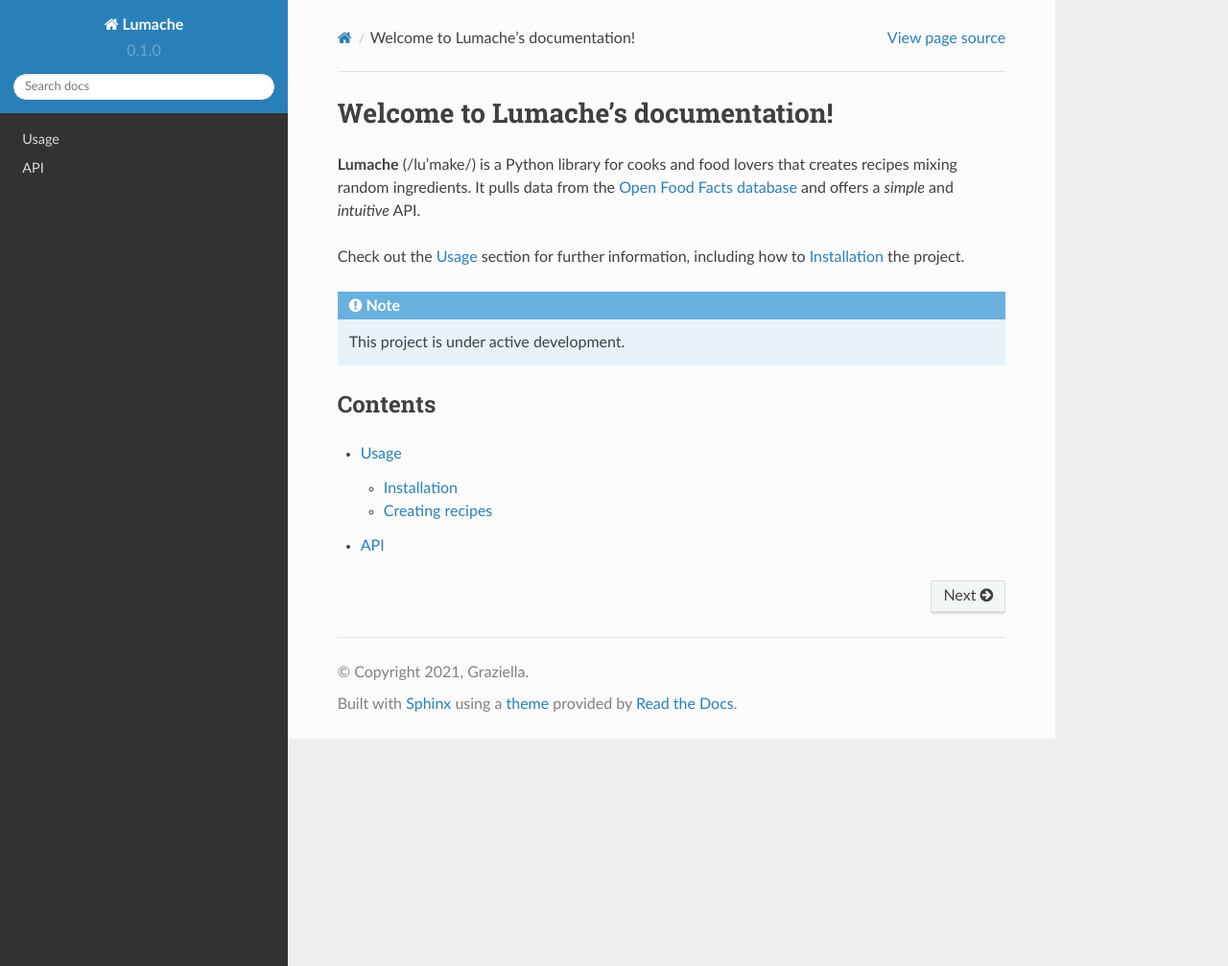
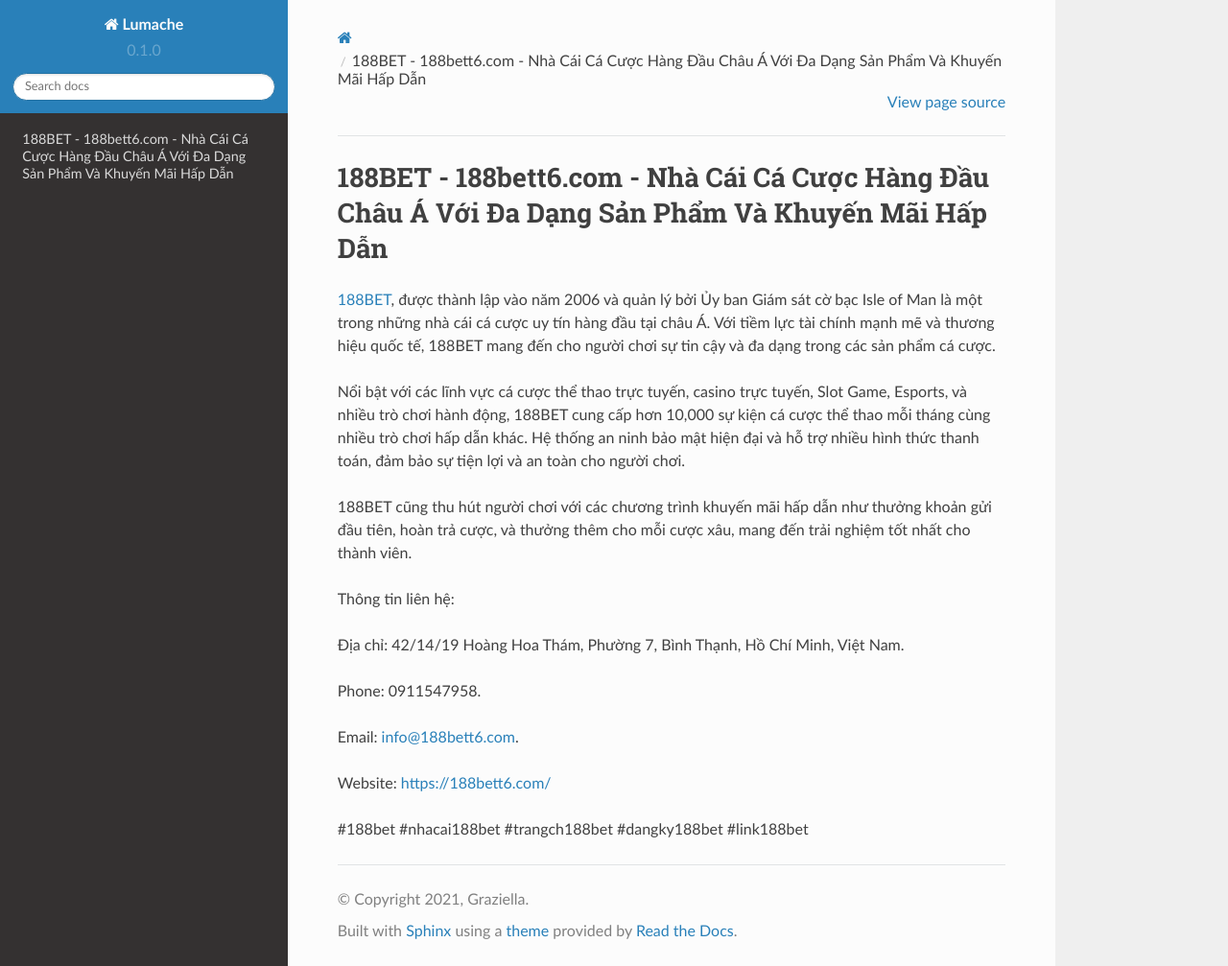
Before and after one commit to vqtranquocthuan424/188bett6com, a Sphinx documentation site: the page built from docs/source/index.rst, in a window 1280 px wide and 1007 px high. Shown: the whole window at 96% size. Built offline with Sphinx 7.4.7 and the Read the Docs theme 2.0.0, drawn with Linux system fonts in a browser that asks for light colours.

Commit message:
Update index.rst

```diff
--- a/docs/source/index.rst
+++ b/docs/source/index.rst
@@ -1,22 +1,20 @@
-Welcome to Lumache's documentation!
+188BET - 188bett6.com - Nhà Cái Cá Cược Hàng Đầu Châu Á Với Đa Dạng Sản Phẩm Và Khuyến Mãi Hấp Dẫn
 ===================================
 
-**Lumache** (/lu'make/) is a Python library for cooks and food lovers
-that creates recipes mixing random ingredients.
-It pulls data from the `Open Food Facts database <https://world.openfoodfacts.org/>`_
-and offers a *simple* and *intuitive* API.
+`188BET <https://188bett6.com/>`_, được thành lập vào năm 2006 và quản lý bởi Ủy ban Giám sát cờ bạc Isle of Man là một trong những nhà cái cá cược uy tín hàng đầu tại châu Á. Với tiềm lực tài chính mạnh mẽ và thương hiệu quốc tế, 188BET mang đến cho người chơi sự tin cậy và đa dạng trong các sản phẩm cá cược.
 
-Check out the :doc:`usage` section for further information, including
-how to :ref:`installation` the project.
+Nổi bật với các lĩnh vực cá cược thể thao trực tuyến, casino trực tuyến, Slot Game, Esports, và nhiều trò chơi hành động, 188BET cung cấp hơn 10,000 sự kiện cá cược thể thao mỗi tháng cùng nhiều trò chơi hấp dẫn khác. Hệ thống an ninh bảo mật hiện đại và hỗ trợ nhiều hình thức thanh toán, đảm bảo sự tiện lợi và an toàn cho người chơi.
 
-.. note::
+188BET cũng thu hút người chơi với các chương trình khuyến mãi hấp dẫn như thưởng khoản gửi đầu tiên, hoàn trả cược, và thưởng thêm cho mỗi cược xâu, mang đến trải nghiệm tốt nhất cho thành viên.
 
-   This project is under active development.
+Thông tin liên hệ:
 
-Contents
---------
+Địa chỉ: 42/14/19 Hoàng Hoa Thám, Phường 7, Bình Thạnh, Hồ Chí Minh, Việt Nam.
 
-.. toctree::
+Phone: 0911547958.
 
-   usage
-   api
+Email: info@188bett6.com.
+
+Website: https://188bett6.com/
+
+#188bet #nhacai188bet #trangch188bet #dangky188bet #link188bet
```
